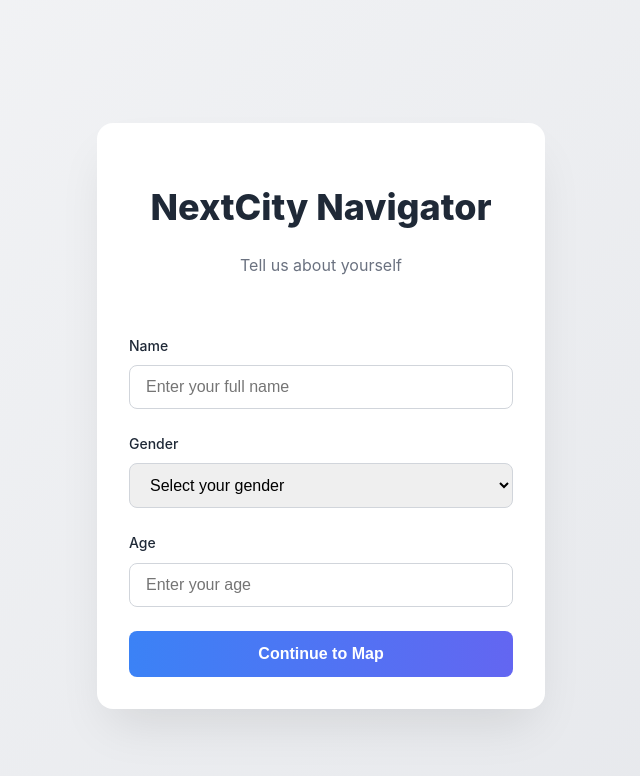
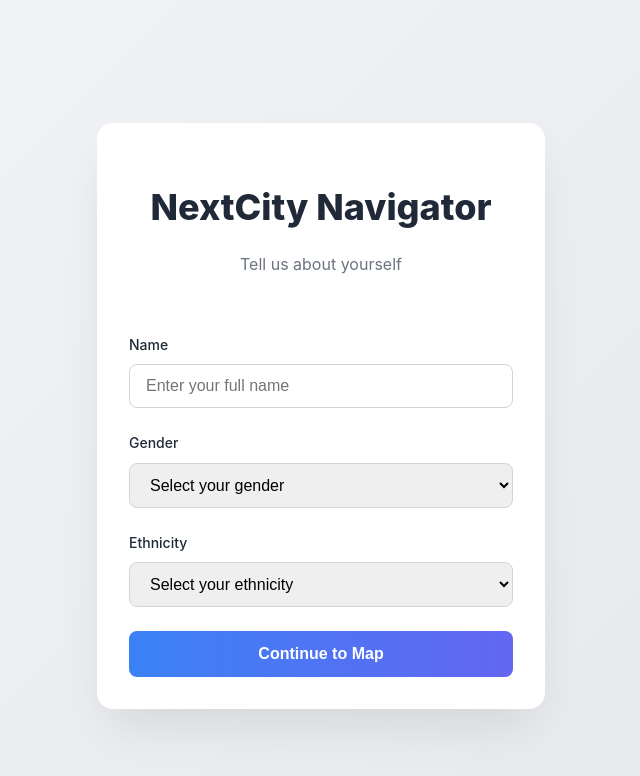
Before and after one commit to ryanvo504/SkooBeeDoo, a React (Create React App) app in the folder frontend/: page / in a window 1280 px wide. Shown: the top 776 px of the page, without its empty margins (319-959 px from the left). Built offline with nearby package versions, Linux system fonts and the light colour scheme.

Commit message:
fix initial fields

```diff
--- a/frontend/src/App.js
+++ b/frontend/src/App.js
@@ -6,7 +6,7 @@ function App() {
   const [formData, setFormData] = useState({
     name: '',
     gender: '',
-    age: ''
+    ethnicity: ''
   });
   const [errors, setErrors] = useState({});
   const [currentPage, setCurrentPage] = useState('form');
@@ -34,8 +34,8 @@ function App() {
     if (!formData.gender) {
       newErrors.gender = 'Gender is required';
     }
-    if (!formData.age || formData.age < 18 || formData.age > 120) {
-      newErrors.age = 'Please enter a valid age between 18 and 120';
+    if (!formData.ethnicity) {
+      newErrors.ethnicity = 'Please select your ethnicity';
     }
     setErrors(newErrors);
     return Object.keys(newErrors).length === 0;
@@ -111,19 +111,23 @@ function App() {
             </div>
 
             <div className="form-group">
-              <label htmlFor="age" className="form-label">Age</label>
-              <input
-                id="age"
-                name="age"
-                type="number"
-                value={formData.age}
+              <label htmlFor="ethnicity" className="form-label">Ethnicity</label>
+              <select
+                id="ethnicity"
+                name="ethnicity"
+                value={formData.ethnicity}
                 onChange={handleInputChange}
-                placeholder="Enter your age"
-                min="18"
-                max="120"
-                className={`form-input ${errors.age ? 'error' : ''}`}
-              />
-              {errors.age && <p className="error-message">{errors.age}</p>}
+                className={`form-input ${errors.ethnicity ? 'error' : ''}`}
+              >
+                <option value="">Select your ethnicity</option>
+                <option value="american-indian">American Indian</option>
+                <option value="asian-pacific-islander">Asian/Pacific Islander</option>
+                <option value="black">Black</option>
+                <option value="hispanic">Hispanic</option>
+                <option value="white">White</option>
+                <option value="other">Other</option>
+              </select>
+              {errors.ethnicity && <p className="error-message">{errors.ethnicity}</p>}
             </div>
 
             <button
```
